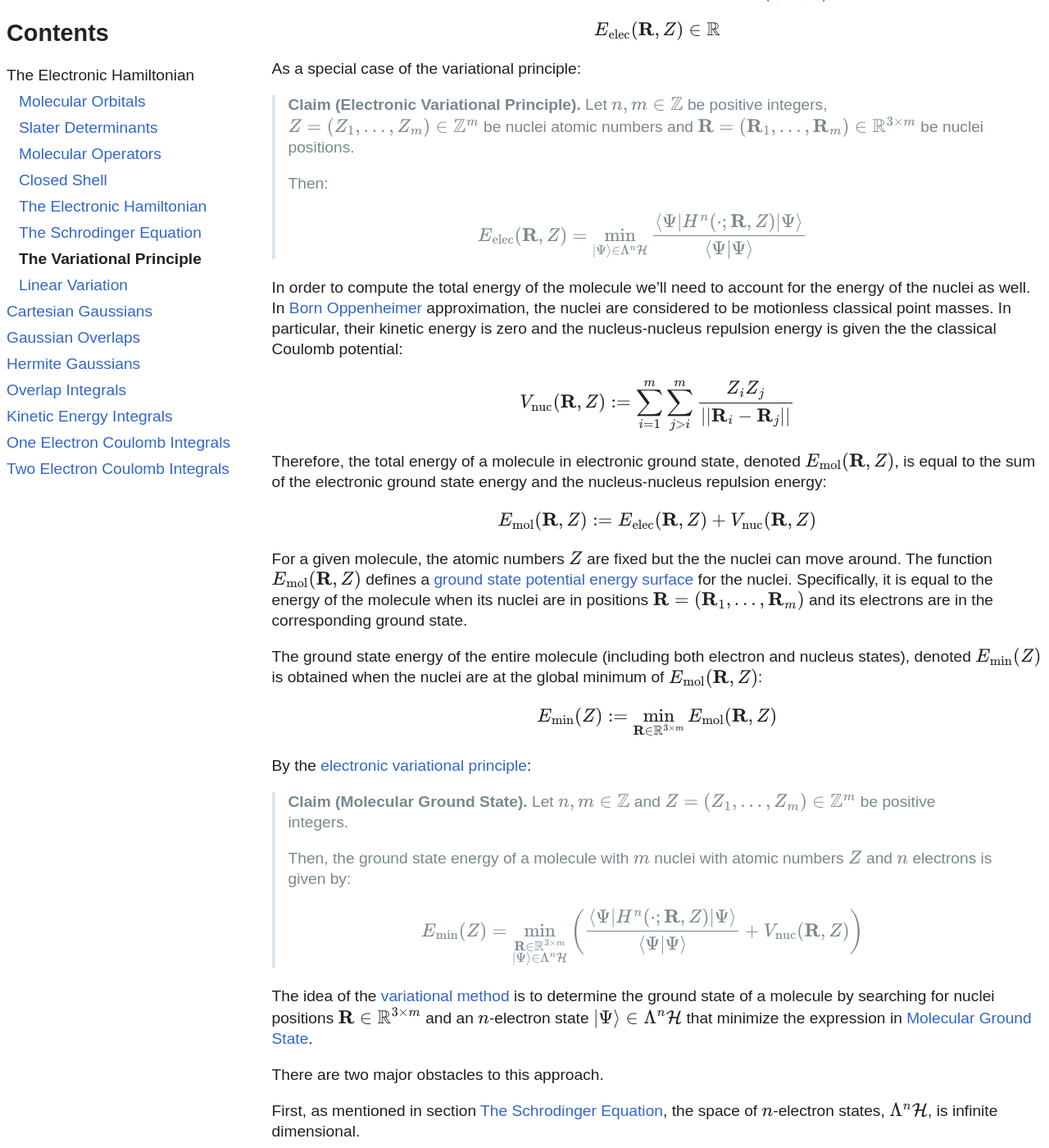
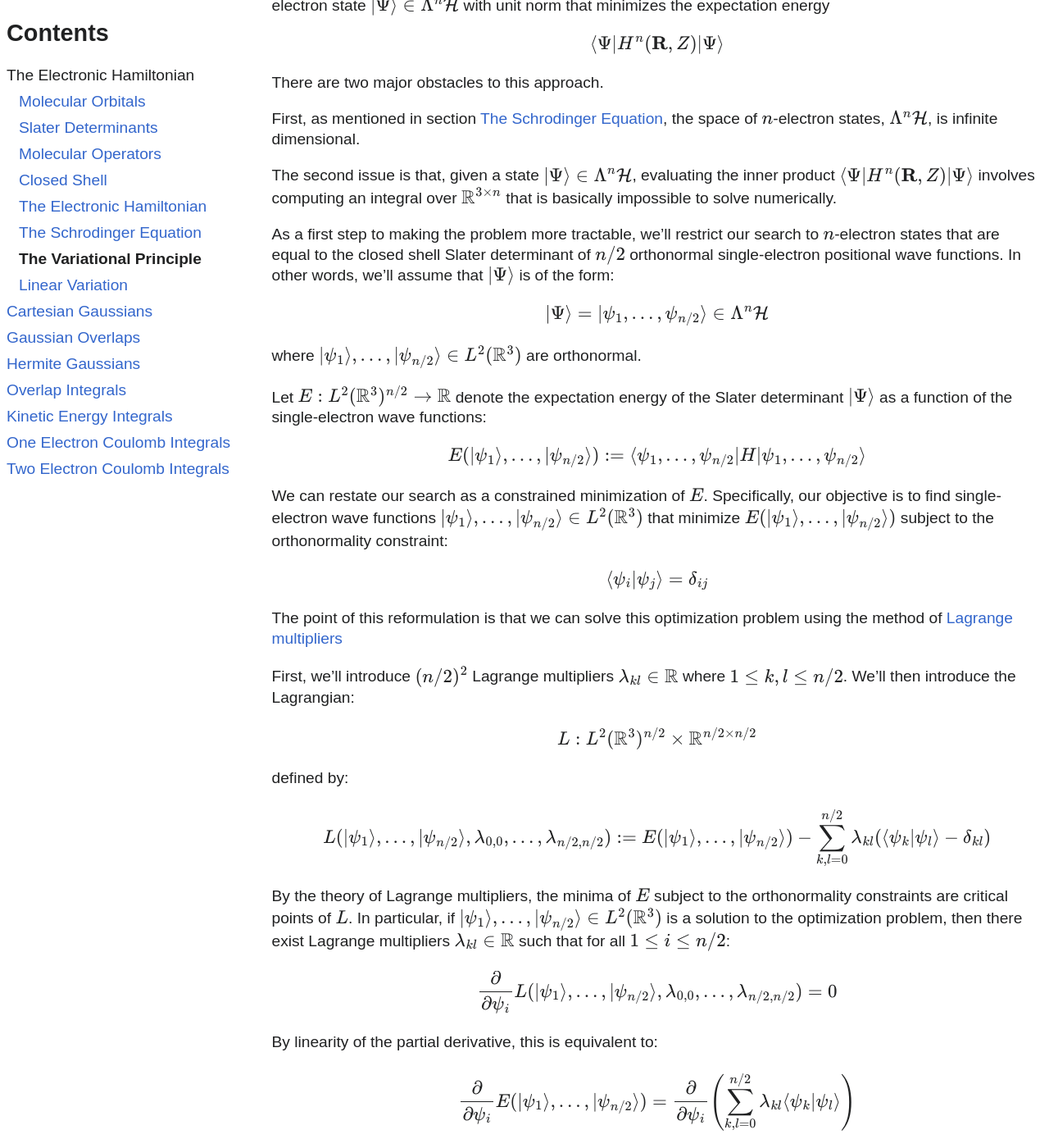
Before and after one commit to lowdanie/lowdanie.github.io, a Jekyll site: the page built from _posts/2025-07-26-electron-integrals.md, in a window 1280 px wide and 1400 px high, scrolled down 13043 px. Shown: the whole window at 82% size. Built offline with Jekyll 4.4.1, drawn with Linux system fonts in a browser that asks for light colours; comment, search, counter and statistics services are not loaded; some of the changed text lies outside the part shown.

Commit message:
lagrange

```diff
--- a/_posts/2025-07-26-electron-integrals.md
+++ b/_posts/2025-07-26-electron-integrals.md
@@ -1151,101 +1151,29 @@ to approximate it.
 
 Consider a quantum system with Hilbert space $V$ and Hamiltonian $H\in\mathrm{End}(V)$.
 The [Variational Principle](https://en.wikipedia.org/wiki/Variational_method_(quantum_mechanics))
-states that for any state $\|\Psi\rangle\in V$,
-the normalized expected energy of $\|\Psi\rangle$ is an upper bound on the
+states that for any state $\|\Psi\rangle\in V$ satisfying $\langle\Psi \| \Psi \rangle = 1$,
+the expectation energy of $\|\Psi\rangle$ is an upper bound on the
 ground state energy $E_0$:
 
 $$
-\frac{\langle \Psi | H | \Psi \rangle}{\langle \Psi | \Psi \rangle } \geq E_0
+\langle \Psi | H | \Psi \rangle \geq E_0
 $$
 
 Furthermore, the inequality becomes exact when $\|\Psi\rangle$ is the ground state.
 
-In particular, consider a molecule that has $m$ nuclei with atomic
+In our context, consider a molecule that has $m$ nuclei with atomic
 numbers $Z=(Z_1,\dots,Z_m)$ and positions $\mathbf{R}=(\mathbf{R}_1,\dots,\mathbf{R}_m)$,
-together with $n$ electrons.
-
-We'll denote the ground state energy of the electronic Hamiltonian
-$H^n(\cdot;\mathbf{R},Z)$ by
-
-$$
-E_\mathrm{elec}(\mathbf{R},Z) \in \mathbb{R}
-$$
-
-As a special case of the variational principle:
-
-> **Claim (Electronic Variational Principle).**
-> Let $n,m\in\mathbb{Z}$ be positive integers, $Z=(Z_1,\dots,Z_m)\in\mathbb{Z}^m$
-> be nuclei atomic numbers and
-> $\mathbf{R}=(\mathbf{R}_1,\dots,\mathbf{R}_m)\in\mathbb{R}^{3\times m}$ be nuclei positions.
->
-> Then:
->
-> $$
-> E_\mathrm{elec}(\mathbf{R},Z) =
-> \min_{|\Psi\rangle\in\Lambda^n\mathcal{H}}\frac{\langle \Psi | H^n(\cdot;\mathbf{R},Z) | \Psi \rangle}{\langle \Psi | \Psi \rangle }
-> $$
-
-In order to compute the total energy of the molecule we'll need to account for the
-energy of the nuclei as well.
-In [Born Oppenheimer](https://en.wikipedia.org/wiki/Born%E2%80%93Oppenheimer_approximation)
-approximation, the nuclei are considered to be motionless classical point masses.
-In particular, their kinetic energy is zero and the nucleus-nucleus repulsion energy is
-given the the classical Coulomb potential:
-
-$$
-V_\mathrm{nuc}(\mathbf{R},Z) := \sum_{i=1}^m\sum_{j>i}^m
-\frac{Z_i Z_j}{||\mathbf{R}_i - \mathbf{R}_j||}
-$$
-
-Therefore, the total energy of a molecule in electronic ground state,
-denoted $E_\mathrm{mol}(\mathbf{R},Z)$,
-is equal to the sum of the electronic ground state energy and the nucleus-nucleus
-repulsion energy:
-
-$$
-E_\mathrm{mol}(\mathbf{R},Z) := E_\mathrm{elec}(\mathbf{R},Z) + V_\mathrm{nuc}(\mathbf{R},Z)
-$$
-
-For a given molecule, the atomic numbers $Z$ are fixed but the the nuclei can move around.
-The function $E_\mathrm{mol}(\mathbf{R},Z)$ defines a
-[ground state potential energy surface](https://en.wikipedia.org/wiki/Potential_energy_surface)
-for the nuclei. Specifically, it is equal to the energy of the molecule when its nuclei are
-in positions
-$\mathbf{R}=(\mathbf{R}_1,\dots,\mathbf{R}_m)$
-and its electrons are in the corresponding ground state.
-
-The ground state energy of the entire molecule (including both electron and nucleus states),
-denoted $E_\mathrm{min}(Z)$ is obtained when
-the nuclei are at the global minimum of $E_\mathrm{mol}(\mathbf{R},Z)$:
-
-$$
-E_\mathrm{min}(Z) := \min_{\mathbf{R}\in\mathbb{R}^{3\times m}} E_\mathrm{mol}(\mathbf{R},Z)
-$$
-
-By the [electronic variational principle](XXX):
-
-{: #clm:molecular-ground-state }
-> **Claim (Molecular Ground State).**
-> Let $n,m\in\mathbb{Z}$ and $Z=(Z_1,\dots,Z_m)\in\mathbb{Z}^m$
-> be positive integers.
->
-> Then, the ground state energy of a molecule with $m$ nuclei with atomic numbers
-> $Z$ and $n$ electrons is given by:
->
-> $$
-> E_\mathrm{min}(Z) =
-> \min_{\substack{\mathbf{R}\in\mathbb{R}^{3\times m} \\ |\Psi\rangle\in\Lambda^n\mathcal{H}}}
-> \left(\frac{\langle \Psi | H^n(\cdot;\mathbf{R},Z) | \Psi \rangle}{\langle \Psi | \Psi \rangle }
-> + V_\mathrm{nuc}(\mathbf{R}, Z)\right)
-> $$
-
-The idea of the
-[variational method](https://en.wikipedia.org/wiki/Variational_method_(quantum_mechanics))
-is to determine the ground state of a molecule by searching for nuclei positions
-$\mathbf{R}\in\mathbb{R}^{3\times m}$ and an $n$-electron state
-$\|\Psi\rangle\in\Lambda^n\mathcal{H}$ that minimize the expression in
-[Molecular Ground State](#clm:molecular-ground-state).
+together with $n$ electrons. Let
+$H = H^n(\mathbf{R}, Z)\in\mathrm{End}(\Lambda^n\mathcal{H})$
+be the [electronic Hamiltonian](XXX) of the molecule.
+
+According to the variational principle, in order to find the electronic ground state
+we can search for an $n$-electron state
+$\|\Psi\rangle\in\Lambda^n\mathcal{H}$ with unit norm that minimizes the expectation energy
+
+$$
+\langle \Psi | H^n(\mathbf{R}, Z) | \Psi \rangle
+$$
 
 There are two major obstacles to this approach.
 
@@ -1254,40 +1182,81 @@ the space of $n$-electron states, $\Lambda^n\mathcal{H}$, is infinite dimensiona
 
 The second issue is that, given a state $\|\Psi\rangle\in\Lambda^n\mathcal{H}$,
 evaluating the inner product
-$\langle \Psi | H^n(\cdot;\mathbf{R},Z) | \Psi \rangle$
+$\langle \Psi | H^n(\mathbf{R},Z) | \Psi \rangle$
 involves computing an integral over $\mathbb{R}^{3\times n}$ that is basically impossible to
 solve numerically.
 
-To solve the first problem, we'll restrict our attention to a finite dimensional
-subspace of $\Lambda^n\mathcal{H}$. Specifically, we'll start by choosing a finite
-set of single-electron positional wave functions $B\subset L^2(\mathbb{R}^3)$.
-Then, we'll only consider
-$n$-electron states that are equal to the closed shell Slater determinant of
-orthonormal states in the span of $B$.
-In other words, we'll only consider $n$-electron states of the form:
+As a first step to making the problem more tractable, we'll restrict our search
+to $n$-electron states that are equal to the closed shell Slater determinant of
+$n/2$ orthonormal single-electron positional wave functions.
+In other words, we'll assume that
+$\|\Psi\rangle$ is of the form:
 
 $$
 |\Psi\rangle = |\psi_1,\dots,\psi_{n/2}\rangle \in \Lambda^n\mathcal{H}
 $$
 
-where
-
-$$
-\psi_1,\dots,\psi_{n/2} \in \mathrm{Span}(B) \subset L^2(\mathbb{R}^3)
-$$
-
+where $\|\psi_1\rangle,\dots,\|\psi_{n/2}\rangle\in L^2(\mathbb{R}^3)$
 are orthonormal.
 
-To solve the second problem, note that by the results of section
-[The Electronic Hamiltonian](#the-electronic-hamiltonian), when $\|\Psi\rangle$
-is a closed shell Slater determinant of orthonormal wave functions as above,
-computing the inner product
-$\langle \Psi | H^n(\cdot;\mathbf{R},Z) | \Psi \rangle$
-can be reduced to computing inner products involving just single-electron positional states
-$\|\psi_i\rangle\in L^2(\mathbb{R}^3$ and double-electron positional states
-$\|\psi_i\psi_j\rangle\in L^2(\mathbb{R}^3)^{\otimes 2}$.
-We'll choose a set $B\subset L^2(\mathbb{R}^3)$
-in which these simpler inner-products are tractable.
+Let $E : L^2(\mathbb{R}^3)^{n/2} \rightarrow \mathbb{R}$
+denote the expectation energy of the Slater determinant $|\Psi\rangle$
+as a function of the single-electron wave functions:
+
+$$
+E(|\psi_1\rangle,\dots,|\psi_{n/2}\rangle) :=
+\langle\psi_1,\dots,\psi_{n/2} | H | \psi_1,\dots,\psi_{n/2}\rangle
+$$
+
+We can restate our search as a constrained minimization of $E$. Specifically,
+our objective is to find single-electron wave functions
+$\|\psi_1\rangle,\dots,\|\psi_{n/2}\rangle\in L^2(\mathbb{R}^3)$ that minimize
+$E(|\psi_1\rangle,\dots,|\psi_{n/2}\rangle)$ subject to the orthonormality constraint:
+
+$$
+\langle \psi_i | \psi_j \rangle = \delta_{ij}
+$$
+
+The point of this reformulation is that we can solve this optimization problem
+using the method of
+[Lagrange multipliers](https://en.wikipedia.org/wiki/Lagrange_multiplier)
+
+First, we'll introduce $(n/2)^2$ Lagrange multipliers $\lambda_{kl}\in\mathbb{R}$
+where $1 \leq k,l \leq n/2$. We'll then introduce the Lagrangian:
+
+$$
+L: L^2(\mathbb{R}^3)^{n/2} \times \mathbb{R}^{n/2 \times n/2}
+$$
+
+defined by:
+
+$$
+L(|\psi_1\rangle,\dots,|\psi_{n/2}\rangle,\lambda_{0,0},\dots,\lambda_{n/2,n/2}) :=
+E(|\psi_1\rangle,\dots,|\psi_{n/2}\rangle) -
+\sum_{k,l=0}^{n/2}\lambda_{kl}(\langle \psi_k | \psi_l \rangle - \delta_{kl})
+$$
+
+By the theory of Lagrange multipliers, the minima of $E$ subject to the orthonormality
+constraints are critical points of $L$. In particular, if
+$\|\psi_1\rangle,\dots,\|\psi_{n/2}\rangle\in L^2(\mathbb{R}^3)$
+is a solution to the optimization problem, then there exist Lagrange multipliers
+$\lambda_{kl}\in\mathbb{R}$ such that for all $1 \leq i \leq n/2$:
+
+$$
+\frac{\partial}{\partial \psi_i}
+L(|\psi_1\rangle,\dots,|\psi_{n/2}\rangle,\lambda_{0,0},\dots,\lambda_{n/2,n/2}) = 0
+$$
+
+By linearity of the partial derivative, this is equivalent to:
+
+$$
+\frac{\partial}{\partial \psi_i}E(|\psi_1\rangle,\dots,|\psi_{n/2}\rangle) =
+\frac{\partial}{\partial \psi_i}
+\left( \sum_{k,l=0}^{n/2}\lambda_{kl} \langle \psi_k | \psi_l \rangle \right)
+$$
+
+We can use the results of section XXX to compute the left hand side in terms of
+single and double electron operators:
 
 ## Linear Variation
 
@@ -1318,7 +1287,42 @@ $$
 |\Psi\rangle := |\psi_1,\dots,\psi_n\rangle \in \Lambda^{2n}(\mathcal{H})
 $$
 
-In this section we'll state this optimization problem more explicitly in terms of the
+subject to the constraint that the wave functions
+$\|\psi_1\rangle,\dots,\|\psi_n\rangle$ are
+orthonormal.
+
+By XXX, the expected energy of the molecule when the nuclei are in positions
+$\mathbf{R}\in\mathbb{R}^{3\times m}$ and the electrons are in state
+$\|\Psi\rangle$ is equal to:
+
+$$
+F(\Psi, \mathbf{R}; Z) :=
+\frac{\langle \Psi | H(\cdot;\mathbf{R},Z) | \Psi \rangle}{\langle \Psi | \Psi \rangle}
++ V_\mathrm{nuc}(\mathbf{R}, Z)
+$$
+
+If $\|\psi_1\rangle,\dots,\|\psi_n\rangle$ are orthonormal, then by XXX:
+
+$$
+|\Psi | \Psi \rangle = 1
+$$
+
+Therefore, under the orthonormality constraint:
+
+$$
+F(\Psi, \mathbf{R}; Z) =
+\langle \Psi | H(\cdot;\mathbf{R},Z) | \Psi \rangle}
++ V_\mathrm{nuc}(\mathbf{R}, Z)
+$$
+
+We'll apply the method of
+[Lagrange multipliers](https://en.wikipedia.org/wiki/Lagrange_multiplier)
+to minimize $F$ under the constraint that
+$\|\psi_1\rangle,\dots,\|\psi_n\rangle$ are orthonormal.
+
+Specifically,
+
+In this section we'll formulate this optimization problem more in terms of the
 linear coefficients of the wave functions $\|\psi_i\rangle$ in terms of the basis $B$.
 
 We'll denote the elements of $B$ by:
```
Also changed, not shown: other parts of _posts/2025-07-26-electron-integrals.md (+1 -1 lines).
